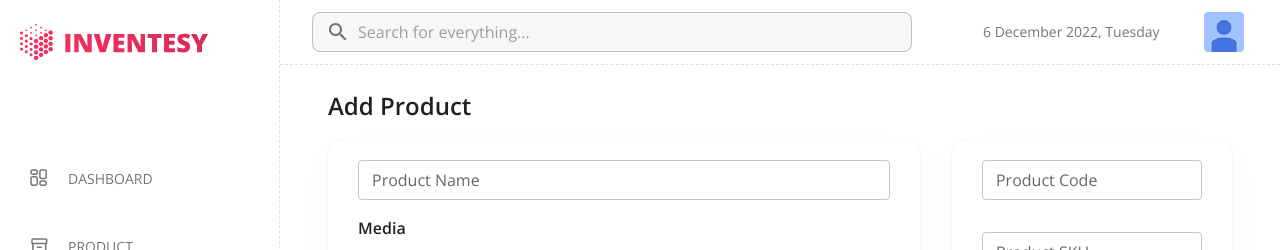
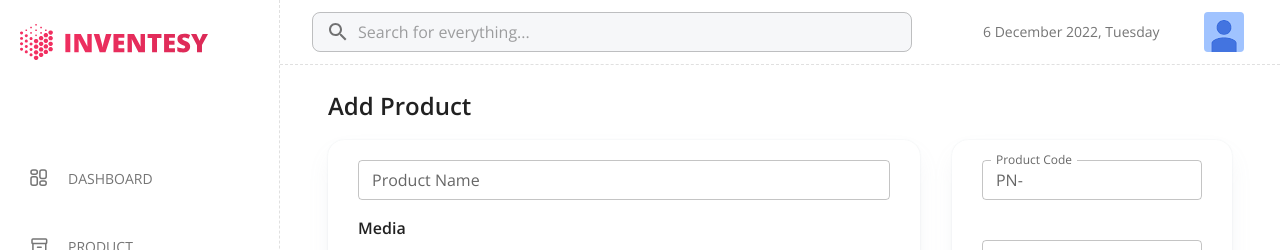
Before and after one commit to ssjisan/inventesy-dashboard, a React (Create React App) app: page /addProduct in a window 1280 px wide. Shown: the top 250 px of the page. Built offline with nearby package versions, Linux system fonts and the light colour scheme.

Commit message:
code changed

```diff
--- a/src/Components/Products/Add Product/ProductBrand.js
+++ b/src/Components/Products/Add Product/ProductBrand.js
@@ -3,8 +3,10 @@ import {
   FormControl,
   InputLabel,
   MenuItem,
+  OutlinedInput,
   Select,
   TextField,
+  InputAdornment,
 } from "@mui/material";
 import React, { useState } from "react";
 
@@ -28,12 +30,15 @@ export default function ProductOrganization() {
         gap: 4,
       }}
     >
-      <TextField
-        id="outlined-basic"
-        label="Product Code"
-        variant="outlined"
-        size="small"
-      />
+      <FormControl fullWidth sx={{ mb: 1 }} size="small">
+        <InputLabel htmlFor="outlined-adornment-amount">Product Code</InputLabel>
+        <OutlinedInput
+          id="outlined-adornment-amount"
+          value=""
+          startAdornment={<InputAdornment position="start">PN-</InputAdornment>}
+          label="Product Code"
+        />
+      </FormControl>
       <TextField
         id="outlined-basic"
         label="Product SKU"
```
